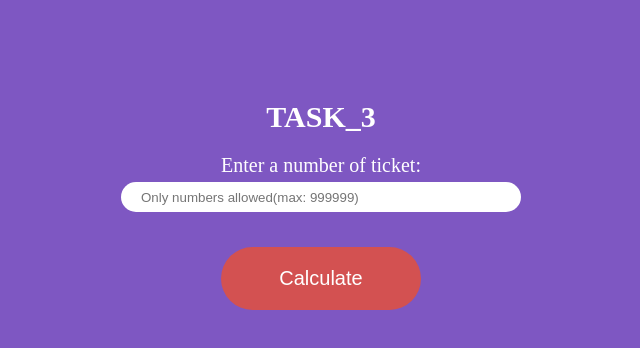
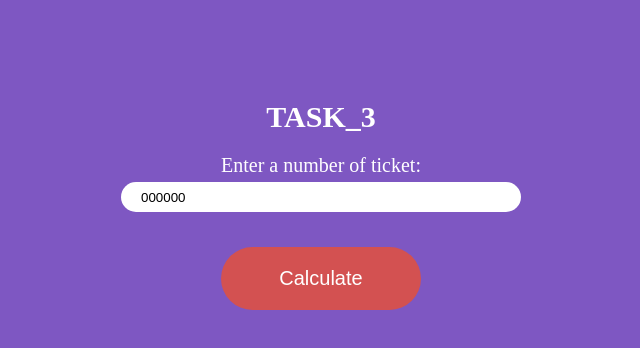
Before and after one commit to Domior/JS_Dz, a plain HTML site: page Dz_2/TASK_3/index.html in a window 1280 px wide. Shown: the whole page, without its empty margins (319-959 px from the left). Drawn offline with Linux system fonts and the light colour scheme.

Commit message:
Update index.html

```diff
--- a/Dz_2/TASK_3/index.html
+++ b/Dz_2/TASK_3/index.html
@@ -12,7 +12,7 @@
     <h1>TASK_3</h1>
     <div class="calculatorLuckyTicket">
         <label for="ticket">Enter a number of ticket:</label>
-        <input id="ticket" type='text' minlength="6" maxlength="6" placeholder="Only numbers allowed(max: 999999)"
+        <input id="ticket" type='text' minlength="6" maxlength="6"  value="000000" placeholder="Only numbers allowed(max: 999999)"
             onkeypress='validate(event)' required></input>
 
         <button class="calculateIsLuckyTicket" type="submit" disabled>Calculate</button>
```
